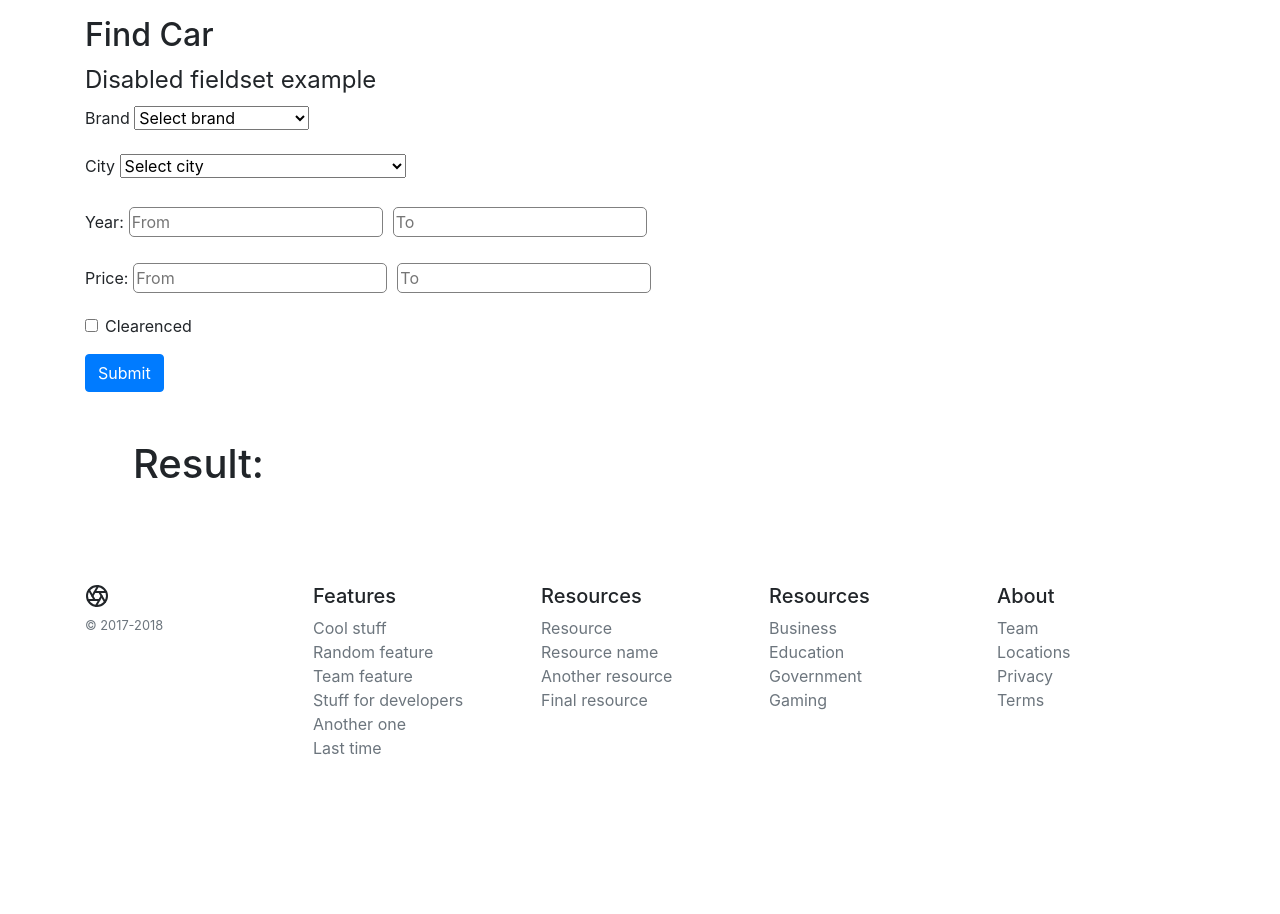
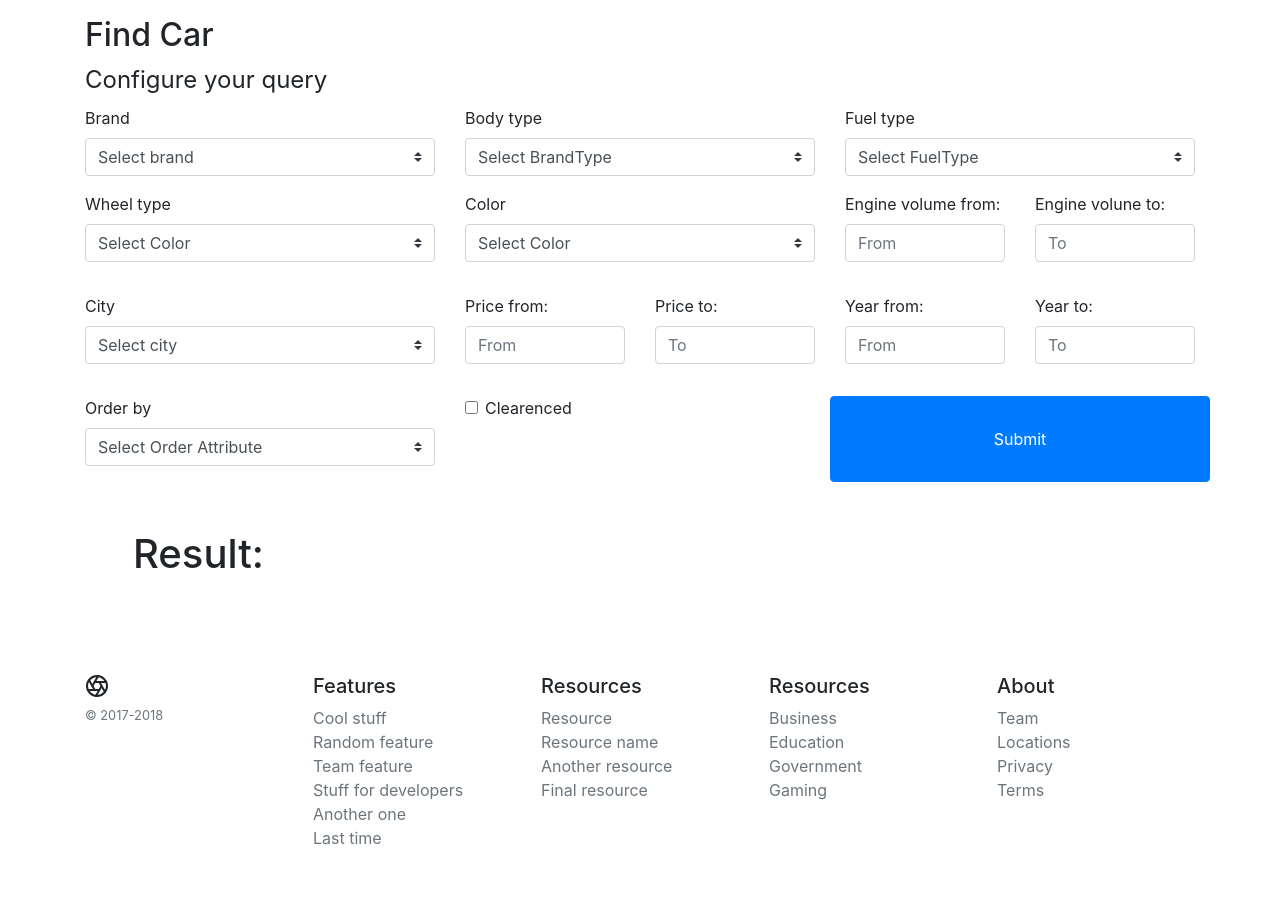
Before and after one commit to birzhans/cars, a Django app: page /car/find/ in a window 1280 px wide. Shown: the part 56-970 px from the top of the page. Before the commit the page ends 811 px from the top, so only its background shows below. Run offline with Django 3.2, Linux system fonts and the light colour scheme; data that the repository does not hold is empty; parts of the project's set-up code (start-up, migrations or seed data) failed here and were passed over; some libraries are stand-ins or nearby versions.

Commit message:
edit car templates

```diff
--- a/car/templates/car/car_detail.html
+++ b/car/templates/car/car_detail.html
@@ -12,6 +12,10 @@
 
 	<p>
 		Цена: {{car.string_price}}
+	</p>
+
+	<p>
+		<a href="{{car.link}}">Show</a>
 	</p>
 
 	<p>
--- a/car/templates/car/find_car.html
+++ b/car/templates/car/find_car.html
@@ -9,12 +9,12 @@
 <h2>Find Car</h2>
 <form action="{% url 'find_car_url' %}">
 	<fieldset>
-		<legend>Disabled fieldset example</legend>
-
+		<legend>Configure your query</legend>
+		<div class="row">
 			<!-- Brand -->
-		<div class="mb-3">
+			<div class="col-md-4 mb-3">
 				<label for="disabledSelect" class="form-label">Brand</label>
-			<select id="disabledSelect" class="form-select" name="brand">
+				<select id="disabledSelect" class="custom-select d-block w-100" name="brand">
 					<option value="" disabled selected>Select brand</option>
 					{% for brand in brands %}
 					<option>{{ brand }}</option>
@@ -22,43 +22,145 @@
 				</select>
 			</div>
 
-		<!-- Brand -->
-		<div class="mb-3">
+			<!-- body_type -->
+			<div class="col-md-4 mb-3">
+				<label for="state">Body type</label>
+				<select class="custom-select d-block w-100" id="state" name="body_type">
+					<option value="">Select BrandType</option>
+					{% for body_type in body_types %}
+					<option>{{ body_type }}</option>
+					{% endfor %}
+				</select>
+				<div class="invalid-feedback">
+					Please provide a valid state.
+				</div>
+			</div>
+
+			<!-- fuel_type -->
+			<div class="col-md-4 mb-3">
+				<label for="state">Fuel type</label>
+				<select class="custom-select d-block w-100" id="state" name="fuel_type">
+					<option value="">Select FuelType</option>
+					{% for fuel_type in fuel_types %}
+					<option>{{ fuel_type }}</option>
+					{% endfor %}
+				</select>
+				<div class="invalid-feedback">
+					Please provide a valid state.
+				</div>
+			</div>
+
+
+			<!--  wheel_type -->
+			<div class="col-md-4 mb-3">
+				<label for="state">Wheel type</label>
+				<select class="custom-select d-block w-100" id="state" name="wheel_type">
+					<option value="">Select Color</option>
+					{% for wheel_drive in wheel_drives %}
+					<option>{{ wheel_drive }}</option>
+					{% endfor %}
+				</select>
+				<div class="invalid-feedback">
+					Please provide a valid state.
+				</div>
+			</div>
+
+
+			<!--  color -->
+			<div class="col-md-4 mb-3">
+				<label for="state">Color</label>
+				<select class="custom-select d-block w-100" id="state" name="color">
+					<option value="">Select Color</option>
+					{% for color in colors %}
+					<option>{{ color }}</option>
+					{% endfor %}
+				</select>
+				<div class="invalid-feedback">
+					Please provide a valid state.
+				</div>
+			</div>
+
+			<!-- engine_volume -->
+			<div class="col-md-4 mb-3">
+				<div class="row">
+					<div class="col-md-6 mb-3">
+						<label for="firstName">Engine volume from:</label>
+						<input type="text" class="form-control" id="firstName" placeholder="From" name="engineFrom"
+							value="">
+					</div>
+					<div class="col-md-6 mb-3">
+						<label for="lastName">Engine volune to:</label>
+						<input type="text" class="form-control" id="lastName" placeholder="To" name="engineTo" value="">
+					</div>
+				</div>
+			</div>
+
+			<!-- City -->
+			<div class="col-md-4 mb-3">
 				<label for="disabledSelect" class="form-label">City</label>
-			<select id="disabledSelect" class="form-select" name="city">
+				<select id="disabledSelect" class="custom-select d-block w-100" name="city">
 					<option value="" disabled selected>Select city</option>
 					{% for city in cities %}
 					<option>{{ city }}</option>
 					{% endfor %}
 				</select>
 			</div>
+			<!-- Price -->
+			<div class="col-md-4 mb-3">
+				<div class="row">
+					<div class="col-md-6 mb-3">
+						<label for="firstName">Price from:</label>
+						<input type="text" class="form-control" id="firstName" placeholder="From" name="priceFrom"
+							value="">
+					</div>
+					<div class="col-md-6 mb-3">
+						<label for="lastName">Price to:</label>
+						<input type="text" class="form-control" id="lastName" placeholder="To" name="priceTo" value="">
+					</div>
+				</div>
+			</div>
 
 			<!-- Year -->
-		<div class="mb-3 year">
-			<label for="disabledTextInput" class="yearField form-label">Year: </label>
-			<input type="text" class="yearField yearInput" id="disabledTextInput" placeholder="From" name="yearFrom">
-			<input type="text" class="yearField yearInput" id="disabledTextInput" placeholder="To" name="yearTo">
+			<div class="col-md-4 mb-3">
+				<div class="row">
+					<div class="col-md-6 mb-3">
+						<label for="firstName">Year from:</label>
+						<input type="text" class="form-control" id="firstName" placeholder="From" name="yearFrom"
+							value="">
+					</div>
+					<div class="col-md-6 mb-3">
+						<label for="lastName">Year to:</label>
+						<input type="text" class="form-control" id="lastName" placeholder="To" name="yearTo" value="">
+					</div>
+				</div>
 			</div>
 
-		<!-- Price -->
-		<div class="mb-3 year">
-			<label for="disabledTextInput" class="yearField form-label">Price: </label>
-			<input type="text" class="yearField yearInput" id="disabledTextInput" placeholder="From" name="priceFrom">
-			<input type="text" class="yearField yearInput" id="disabledTextInput" placeholder="To" name="priceTo">
+			<!-- Order -->
+			<div class="col-md-4  mb-3">
+				<label for="disabledSelect">Order by</label>
+				<select class="custom-select d-block w-100" name=" order">
+					<option value="" disabled selected>Select Order Attribute</option>
+					{% for attr in attributes %}
+					<option>{{ attr }}</option>
+					{% endfor %}
+				</select>
 			</div>
 
 			<!-- Clearenced -->
-		<div class="mb-3">
+			<div class="col-md-4 mb-3">
 				<div class="form-check">
 					<input class="form-check-input" type="checkbox" id="disabledFieldsetCheck" name="clearenced">
 					<label class="form-check-label" for="disabledFieldsetCheck">
 						Clearenced
 					</label>
 				</div>
+
+
 			</div>
 
+			<button type="submit" class="col-md-4 btn btn-primary">Submit</button>
 
-		<button type="submit" class="btn btn-primary">Submit</button>
+		</div>
 	</fieldset>
 
 </form>
@@ -75,6 +177,9 @@
 			<ul class="list-group list-group-flush">
 				<li class="list-group-item">{{car.body_type}} ({{car.engine_volume}}) </li>
 				<li class="list-group-item">Средняя цена: {{ car.average_price }} </li>
+				<li class="list-group-item">
+					Отклонение от цены: {{ car.price_difference_percent }}
+				</li>
 			</ul>
 			<div class="card-body">
 				<a href="{{ car.get_absolute_url }}" class="btn btn-primary">Просмотр</a><br>
```
Also changed, not shown: 1 other file. Lines whose indentation alone changed are shown as unchanged.
